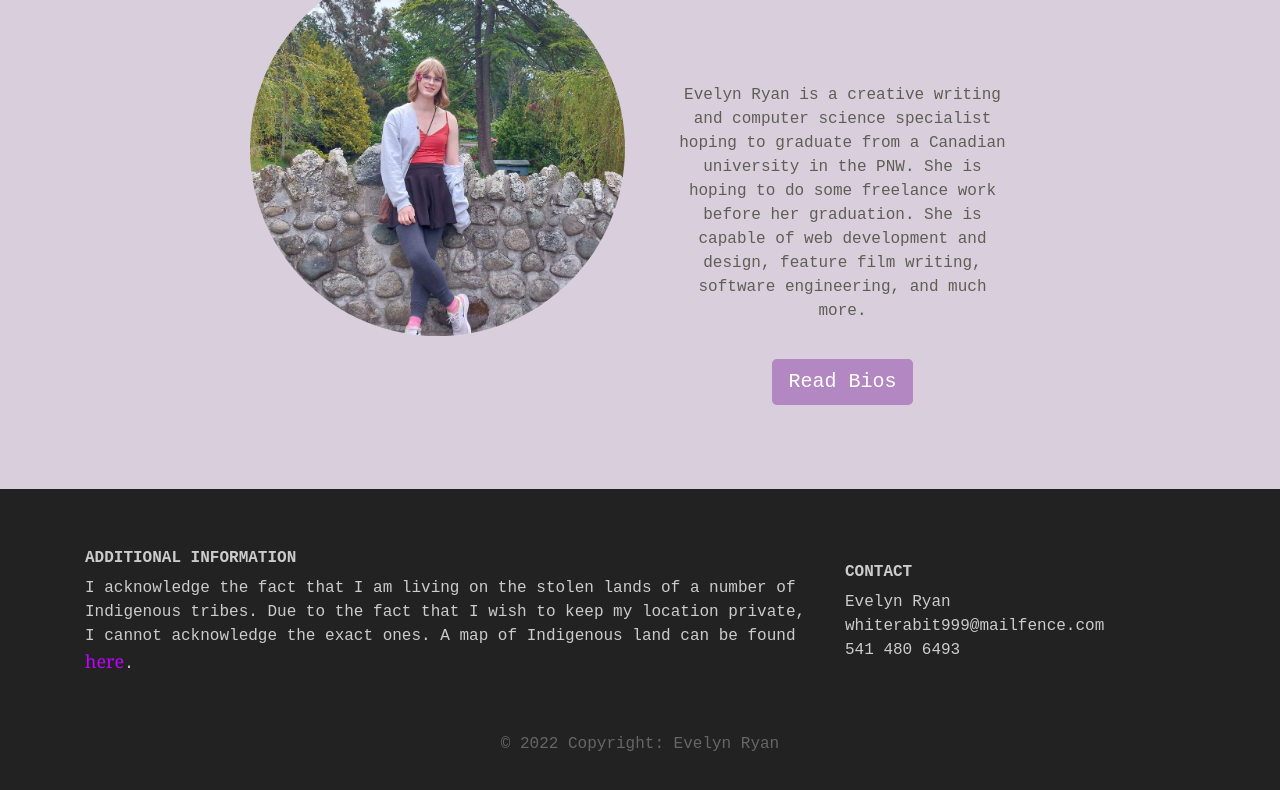
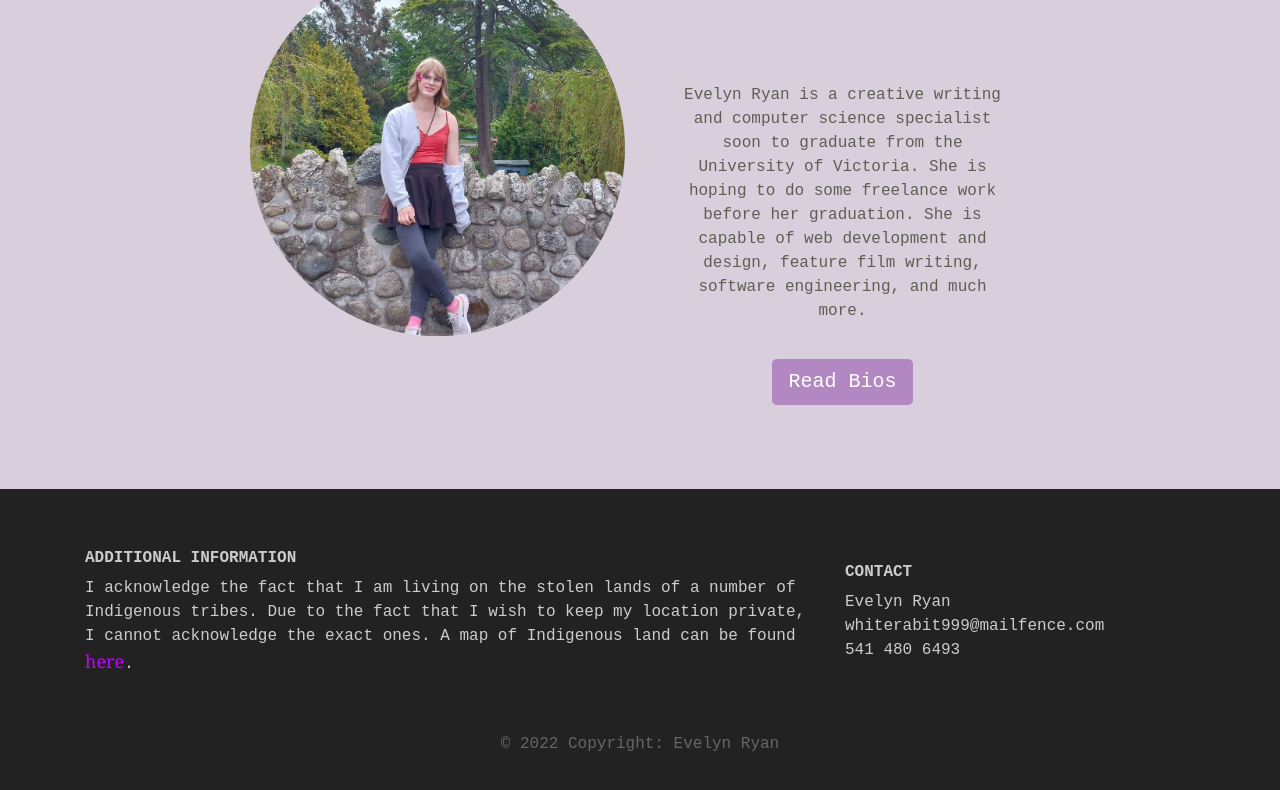
Before and after one commit to evelynry/website, a plain HTML site: page index.html in a window 1280 px wide. Shown: the part 1763-2553 px from the top of the page. Drawn offline with nearby package versions, Linux system fonts and the light colour scheme.

Commit message:
Update index.html

```diff
--- a/index.html
+++ b/index.html
@@ -122,7 +122,7 @@
 					<div class="card col-lg-6 col-md-6 col-sm-12 txt-center">
 						<div class="card-body txt-center">
 							<h4 class="card-title">Evelyn Ryan</h4>
-							<p class="card-text">Evelyn Ryan is a creative writing and computer science specialist hoping to graduate from a Canadian university in the PNW. She is hoping to do some freelance work before her graduation. She is capable of web development and design, feature film writing, software engineering, and much more. </p>
+							<p class="card-text">Evelyn Ryan is a creative writing and computer science specialist soon to graduate from the University of Victoria. She is hoping to do some freelance work before her graduation. She is capable of web development and design, feature film writing, software engineering, and much more. </p>
 							<a class="btn btn-outline-secondary btn-lg" href="about.html">Read Bios </a>
 						</div>
 					</div>
```
